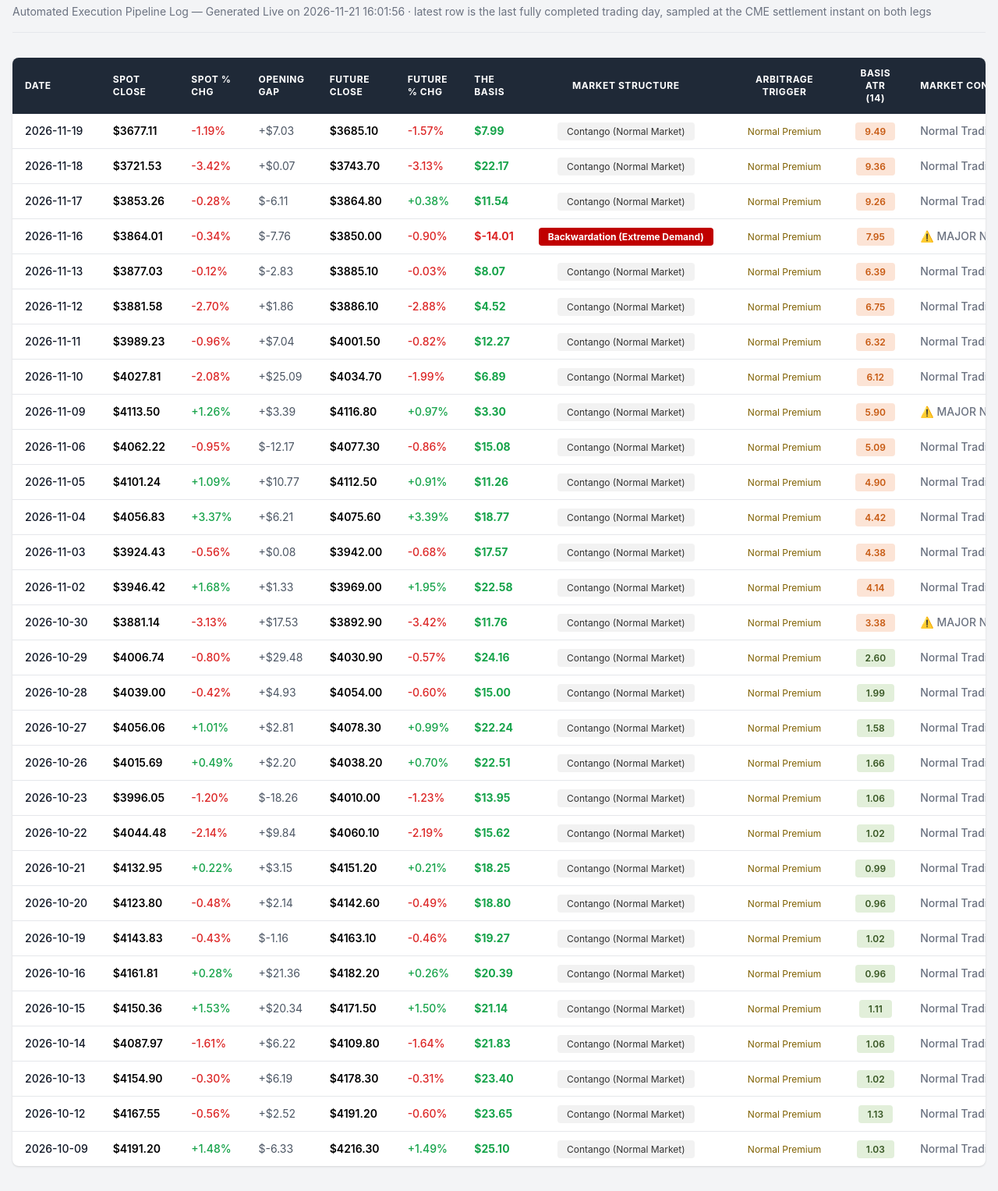
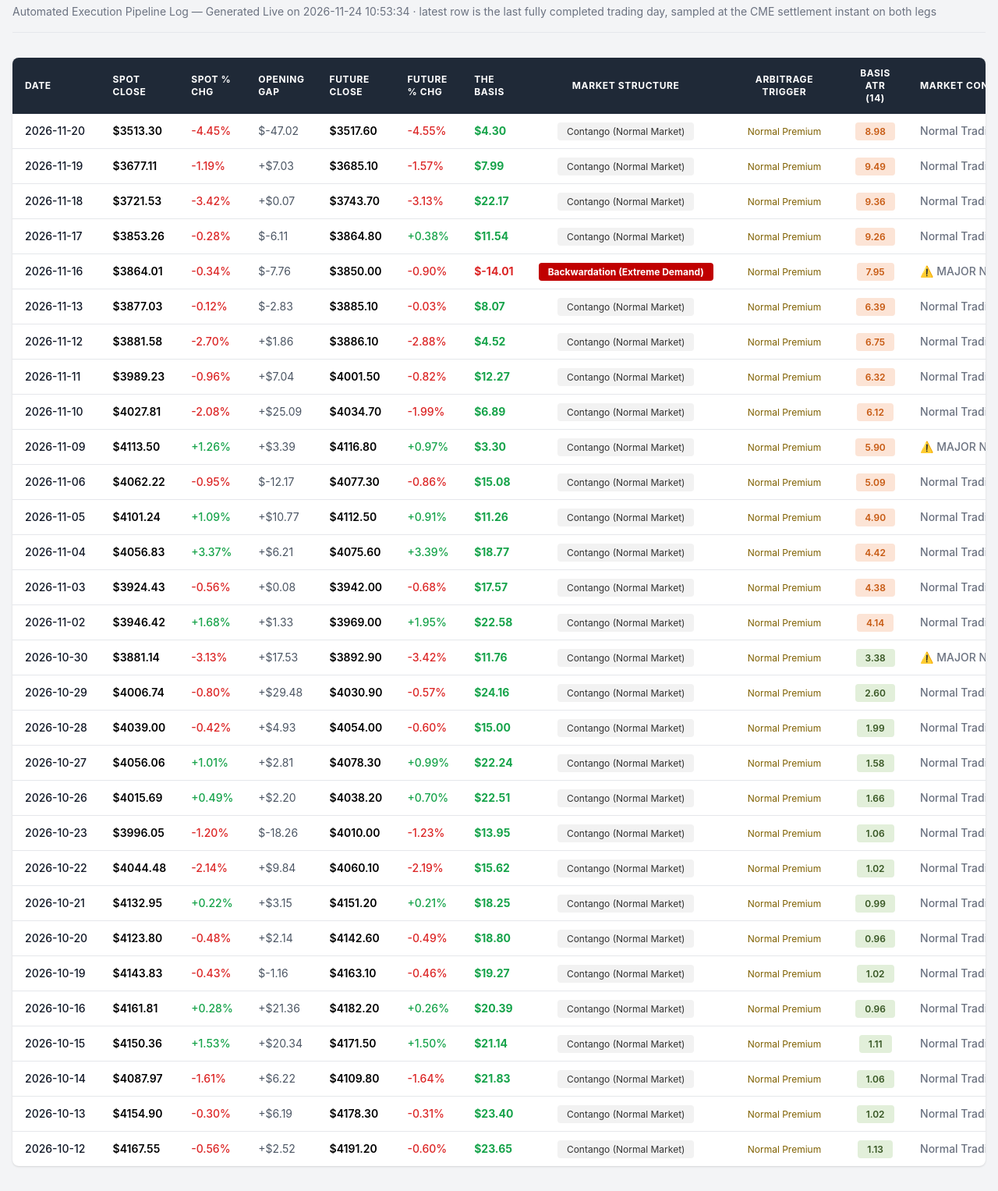
Before and after one commit to Jamesssurfer/SpotVsFutureGold, a plain HTML site: page index.html in a window 1280 px wide. Shown: the part 71-1598 px from the top of the page at 78% size. Drawn offline with nearby package versions, Linux system fonts and the light colour scheme.

Commit message:
Automated Web Log Sync: 2026-11-24 10:53

```diff
--- a/index.html
+++ b/index.html
@@ -15,7 +15,7 @@
         <div class="max-w-full mx-auto px-4 py-8">
             <header class="mb-8 border-b border-gray-200 pb-4">
                 <h1 class="text-3xl font-extrabold text-gray-900 tracking-tight">Gold Basis Premium & Market Structure Tracker</h1>
-                <p class="text-sm text-gray-500 mt-2">Automated Execution Pipeline Log — Generated Live on 2026-11-21 16:01:56 &middot; latest row is the last fully completed trading day, sampled at the CME settlement instant on both legs</p>
+                <p class="text-sm text-gray-500 mt-2">Automated Execution Pipeline Log — Generated Live on 2026-11-24 10:53:34 &middot; latest row is the last fully completed trading day, sampled at the CME settlement instant on both legs</p>
             </header>
             <div class="bg-white rounded-lg shadow overflow-hidden">
                 <div class="overflow-x-auto">
@@ -36,6 +36,20 @@
                             </tr>
                         </thead>
                         <tbody class="divide-y divide-gray-200">
+
+        <tr class="hover:bg-gray-50 border-b border-gray-200 text-sm">
+            <td class="px-4 py-3 font-medium text-gray-900 whitespace-nowrap">2026-11-20</td>
+            <td class="px-4 py-3 font-semibold whitespace-nowrap">$3513.30</td>
+            <td class="px-4 py-3 font-medium whitespace-nowrap text-red-600">-4.45%</td>
+            <td class="px-4 py-3 text-gray-600 whitespace-nowrap">$-47.02</td>
+            <td class="px-4 py-3 font-semibold whitespace-nowrap">$3517.60</td>
+            <td class="px-4 py-3 font-medium whitespace-nowrap text-red-600">-4.55%</td>
+            <td class="px-4 py-3 font-bold whitespace-nowrap text-green-600">$4.30</td>
+            <td class="px-4 py-3 text-center"><span class="px-3 py-1 rounded text-xs whitespace-nowrap" style="background-color: #F2F2F2; color: #333333;">Contango (Normal Market)</span></td>
+            <td class="px-4 py-3 text-center"><span class="px-3 py-1 rounded text-xs whitespace-nowrap" style="color: #7F6000;">Normal Premium</span></td>
+            <td class="px-4 py-3 text-center"><span class="px-3 py-1 rounded text-xs font-semibold whitespace-nowrap" style="background-color: #FCE4D6; color: #C65911;">8.98</span></td>
+            <td class="px-4 py-3 text-gray-500 font-medium whitespace-nowrap">Normal Trading</td>
+        </tr>
 
         <tr class="hover:bg-gray-50 border-b border-gray-200 text-sm">
             <td class="px-4 py-3 font-medium text-gray-900 whitespace-nowrap">2026-11-19</td>
@@ -243,7 +257,7 @@
             <td class="px-4 py-3 font-bold whitespace-nowrap text-green-600">$11.76</td>
             <td class="px-4 py-3 text-center"><span class="px-3 py-1 rounded text-xs whitespace-nowrap" style="background-color: #F2F2F2; color: #333333;">Contango (Normal Market)</span></td>
             <td class="px-4 py-3 text-center"><span class="px-3 py-1 rounded text-xs whitespace-nowrap" style="color: #7F6000;">Normal Premium</span></td>
-            <td class="px-4 py-3 text-center"><span class="px-3 py-1 rounded text-xs font-semibold whitespace-nowrap" style="background-color: #FCE4D6; color: #C65911;">3.38</span></td>
+            <td class="px-4 py-3 text-center"><span class="px-3 py-1 rounded text-xs font-semibold whitespace-nowrap" style="background-color: #E2EFDA; color: #375623;">3.38</span></td>
             <td class="px-4 py-3 text-gray-500 font-medium whitespace-nowrap">⚠️ MAJOR NEWS EVENT</td>
         </tr>
 
@@ -443,20 +457,6 @@
             <td class="px-4 py-3 text-gray-500 font-medium whitespace-nowrap">Normal Trading</td>
         </tr>
 
-        <tr class="hover:bg-gray-50 border-b border-gray-200 text-sm">
-            <td class="px-4 py-3 font-medium text-gray-900 whitespace-nowrap">2026-10-09</td>
-            <td class="px-4 py-3 font-semibold whitespace-nowrap">$4191.20</td>
-            <td class="px-4 py-3 font-medium whitespace-nowrap text-green-600">+1.48%</td>
-            <td class="px-4 py-3 text-gray-600 whitespace-nowrap">$-6.33</td>
-            <td class="px-4 py-3 font-semibold whitespace-nowrap">$4216.30</td>
-            <td class="px-4 py-3 font-medium whitespace-nowrap text-green-600">+1.49%</td>
-            <td class="px-4 py-3 font-bold whitespace-nowrap text-green-600">$25.10</td>
-            <td class="px-4 py-3 text-center"><span class="px-3 py-1 rounded text-xs whitespace-nowrap" style="background-color: #F2F2F2; color: #333333;">Contango (Normal Market)</span></td>
-            <td class="px-4 py-3 text-center"><span class="px-3 py-1 rounded text-xs whitespace-nowrap" style="color: #7F6000;">Normal Premium</span></td>
-            <td class="px-4 py-3 text-center"><span class="px-3 py-1 rounded text-xs font-semibold whitespace-nowrap" style="background-color: #E2EFDA; color: #375623;">1.03</span></td>
-            <td class="px-4 py-3 text-gray-500 font-medium whitespace-nowrap">Normal Trading</td>
-        </tr>
-
                         </tbody>
                     </table>
                 </div>
```
